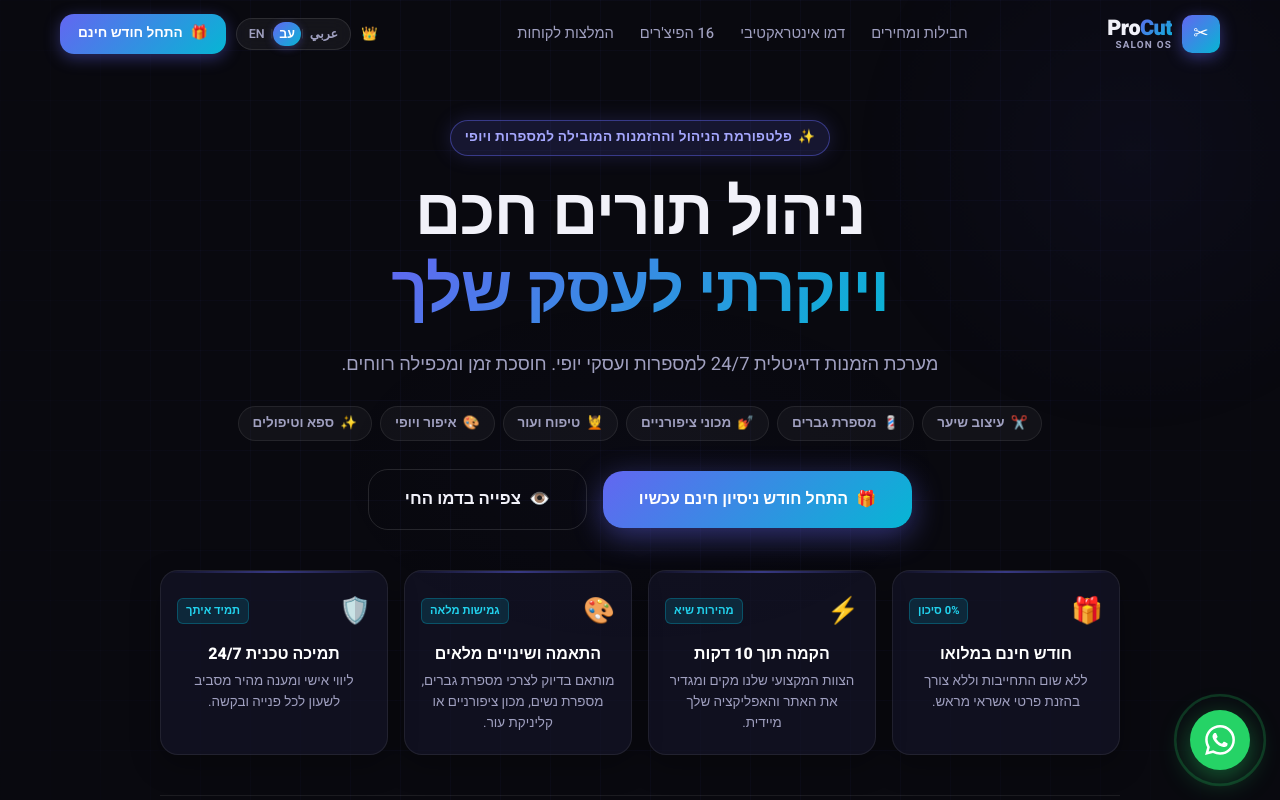
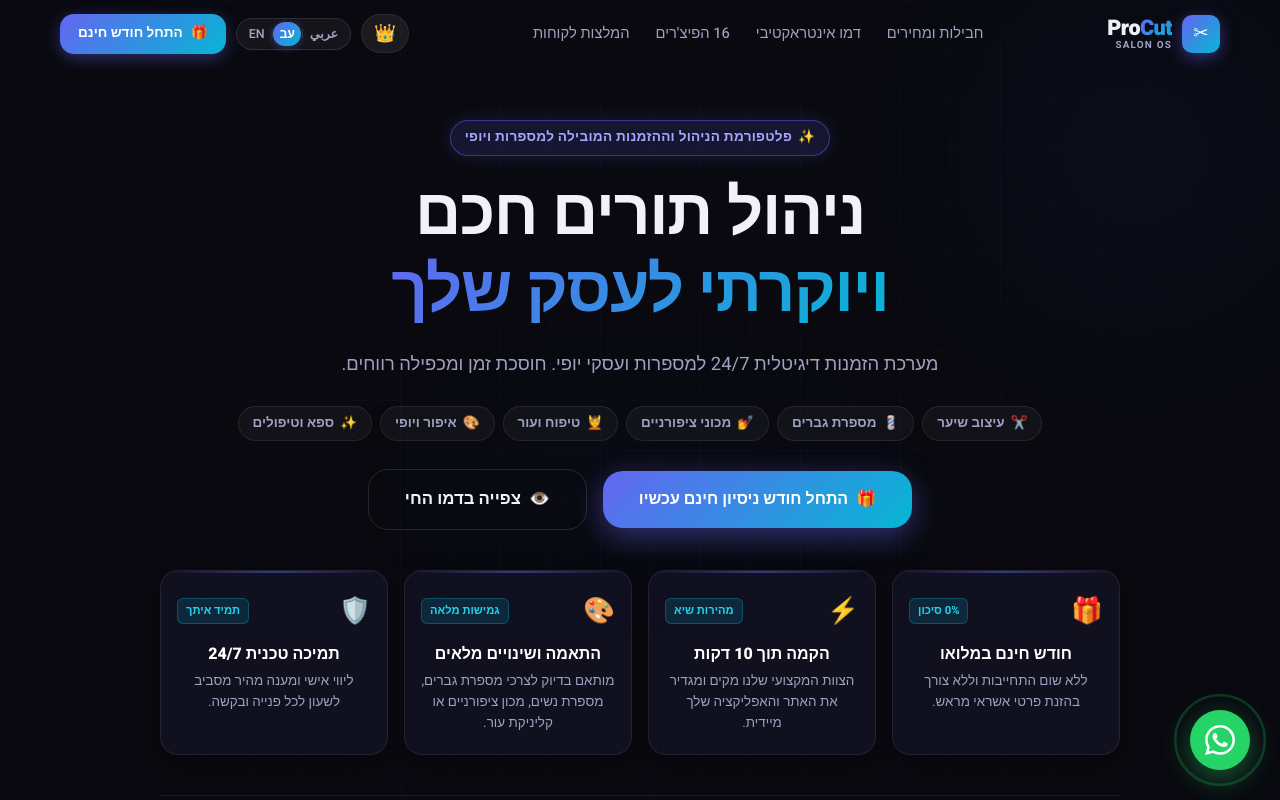
Before and after one commit to obidaNassa/procut_loading_page, a React (Vite) app: page / in a window 1280 px wide. Shown: the top 800 px of the page. Built offline with nearby package versions, Linux system fonts and the light colour scheme.

Commit message:
Add missing styling for theme toggle button

```diff
--- a/src/components/Navbar.module.css
+++ b/src/components/Navbar.module.css
@@ -298,6 +298,23 @@
   transform: scale(1.1);
 }
 
+.themeToggleBtn {
+  background: var(--bg-glass-2);
+  border: 1px solid var(--border-subtle);
+  font-size: 1.1rem;
+  padding: 6px 12px;
+  border-radius: 100px;
+  cursor: pointer;
+  transition: all 0.2s ease;
+  display: flex;
+  align-items: center;
+  justify-content: center;
+}
+.themeToggleBtn:hover {
+  transform: scale(1.05);
+  border-color: var(--brand-1);
+}
+
 .themeIconActive {
   opacity: 1;
   background: rgba(var(--brand-1-rgb), 0.25);
```
